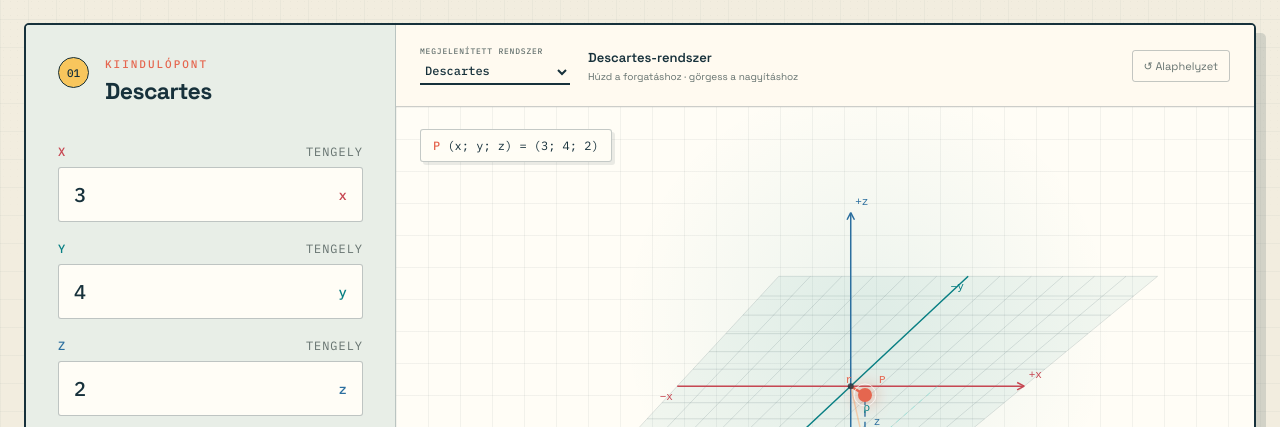
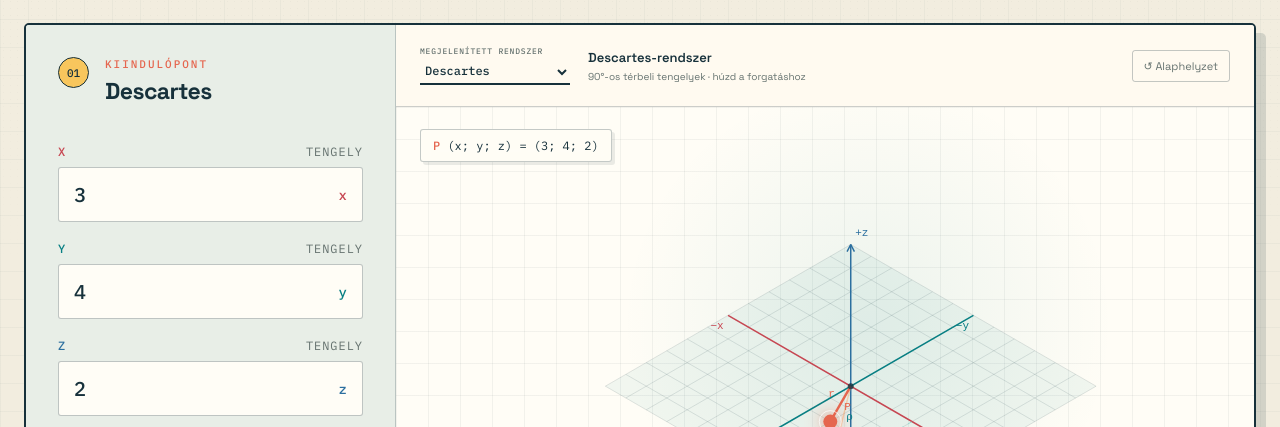
Before and after one commit to Gubacs11/Koordinat, a plain HTML site: page index.html in a window 1280 px wide. Shown: the part 373-800 px from the top of the page. Drawn offline with Linux system fonts and the light colour scheme.

Commit message:
Add files via upload

```diff
--- a/app.js
+++ b/app.js
@@ -219,18 +219,17 @@ function draw2D(width, height) {
 }
 
 function project3D(point, width, height, scale) {
-  const cy = Math.cos(state.yaw), sy = Math.sin(state.yaw);
-  const cp = Math.cos(state.pitch), sp = Math.sin(state.pitch);
-  const x1 = point.x * cy - point.y * sy;
-  const y1 = point.x * sy + point.y * cy;
-  const z1 = point.z;
-  const y2 = y1 * cp - z1 * sp;
-  const z2 = y1 * sp + z1 * cp;
-  const perspective = 1 / (1 + y2 * .014);
+  const azimuth = Math.PI / 4 + state.yaw;
+  const elevation = Math.atan(1 / Math.sqrt(2)) + state.pitch;
+  const rightX = Math.cos(azimuth);
+  const rightY = -Math.sin(azimuth);
+  const downX = Math.sin(elevation) * Math.sin(azimuth);
+  const downY = Math.sin(elevation) * Math.cos(azimuth);
+  const downZ = -Math.cos(elevation);
   return {
-    x: width * .53 + (x1 - y2 * .62) * scale * perspective,
-    y: height * .54 + (-z2 + y2 * .58) * scale * perspective,
-    depth: y2
+    x: width * .53 + (point.x * rightX + point.y * rightY) * scale,
+    y: height * .54 + (point.x * downX + point.y * downY + point.z * downZ) * scale,
+    depth: point.x * Math.cos(elevation) * Math.sin(azimuth) + point.y * Math.cos(elevation) * Math.cos(azimuth) + point.z * Math.sin(elevation)
   };
 }
 
@@ -345,12 +344,11 @@ function drawEducationalDiagram(canvas, system, view = { yaw: 0, pitch: 0, zoom:
     dctx.save(); dctx.font='500 10px "DM Mono", monospace'; dctx.textAlign=align; dctx.textBaseline="middle"; dctx.fillStyle=color; dctx.fillText(text,p.x,p.y); dctx.restore();
   };
   const project = p => {
-    const cy=Math.cos(view.yaw),sy=Math.sin(view.yaw),cp=Math.cos(view.pitch),sp=Math.sin(view.pitch);
-    const x1=p.x*cy-p.y*sy;
-    const y1=p.x*sy+p.y*cy;
-    const y2=y1*cp-p.z*sp;
-    const z2=y1*sp+p.z*cp;
-    return { x: origin.x + (x1-y2*.62)*scale, y: origin.y + (-z2+y2*.58)*scale };
+    const azimuth=Math.PI/4+view.yaw;
+    const elevation=Math.atan(1/Math.sqrt(2))+view.pitch;
+    const screenX=p.x*Math.cos(azimuth)-p.y*Math.sin(azimuth);
+    const screenY=p.x*Math.sin(elevation)*Math.sin(azimuth)+p.y*Math.sin(elevation)*Math.cos(azimuth)-p.z*Math.cos(elevation);
+    return {x:origin.x+screenX*scale,y:origin.y+screenY*scale};
   };
   const drawAxes3D = () => {
     const e = extent * .92;
@@ -458,7 +456,7 @@ function setMainSystem(system) {
   state.zoom = 1;
   const is2D = system === "polar";
   document.getElementById("view-name").textContent = systems[system].name;
-  document.getElementById("interaction-hint").textContent = is2D ? "Síkbeli sugár és irányszög" : "Húzd a forgatáshoz · görgess a nagyításhoz";
+  document.getElementById("interaction-hint").textContent = is2D ? "Síkbeli sugár és irányszög" : "90°-os térbeli tengelyek · húzd a forgatáshoz";
   document.getElementById("reset-view").hidden = is2D;
   canvas.style.cursor = is2D ? "default" : "grab";
   document.getElementById("main-readout").textContent = systemValue(system);
--- a/index.html
+++ b/index.html
@@ -184,6 +184,6 @@
   </main>
 
   <footer><span>KOORDINÁTA//LABOR</span><p>Tanulj térben gondolkodni.</p><small>Statikus webalkalmazás · GitHub Pagesre kész</small></footer>
-  <script src="app.js?v=6"></script>
+  <script src="app.js?v=7"></script>
 </body>
 </html>
```
Also changed, not shown: 1 other file.
